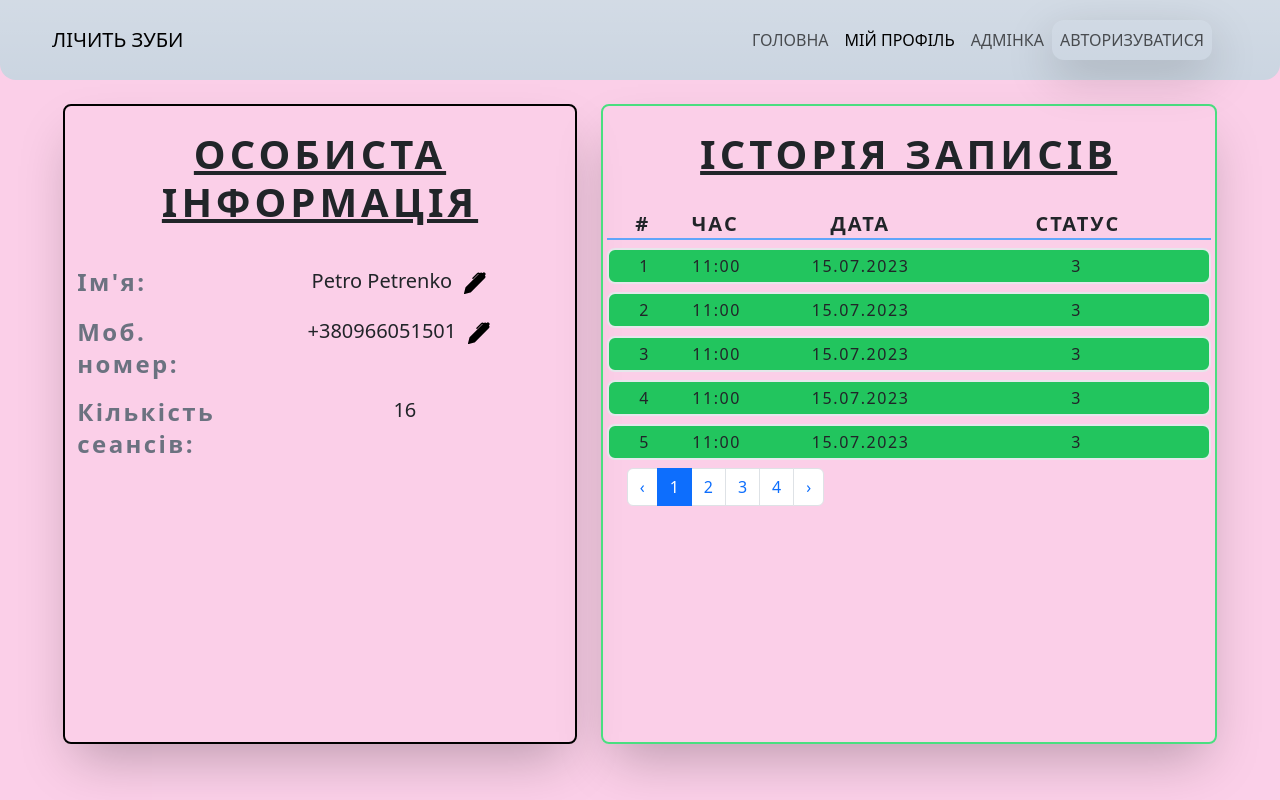
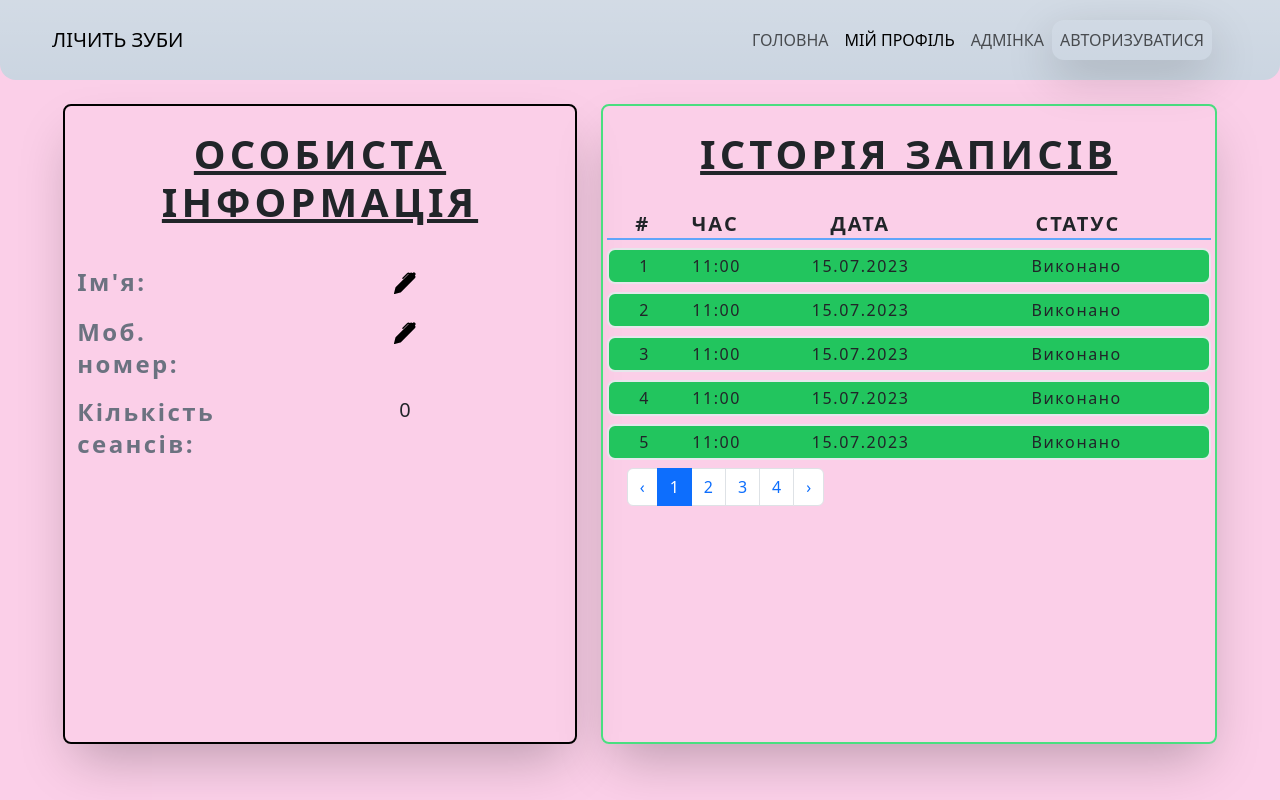
Before and after one commit to VladGrushevoi/learning-typescript, a React (Vite) app in the folder e-journal/: page /profile/1111 in a window 1280 px wide. Built offline with nearby package versions, Linux system fonts and the light colour scheme.

Commit message:
start to user info updating actions

```diff
--- /dev/null
+++ b/e-journal/src/Redux/features/user/PayloadTypes/UserUpdate.tsx
@@ -0,0 +1,10 @@
+export interface UpdateUserInfoRequest {
+    firstName: string,
+    surname: string,
+    phoneNumber: string
+}
+
+export interface UpdateUserInfoResponse {
+    fullName: string,
+    phoneNumber: string
+}
--- a/e-journal/src/Redux/features/user/PayloadTypes/userLogin.tsx
+++ b/e-journal/src/Redux/features/user/PayloadTypes/userLogin.tsx
@@ -5,7 +5,7 @@ export interface UserLoginInfoRequest {
     Password: string
 }
 
-export interface userLoginInfoResponse {
+export interface UserLoginInfoResponse {
     name: string,
     surname: string,
     phoneNumber: string,
--- a/e-journal/src/Redux/features/user/userSlice.tsx
+++ b/e-journal/src/Redux/features/user/userSlice.tsx
@@ -1,7 +1,8 @@
 import { UserRole } from "../../../types/User";
 import { PayloadAction, createSlice } from "@reduxjs/toolkit"
-import { userLoginInfoResponse } from "./PayloadTypes/userLogin";
+import { UserLoginInfoResponse } from "./PayloadTypes/userLogin";
 import { RootState } from "../../store";
+import { UpdateUserInfoResponse } from "./PayloadTypes/UserUpdate";
 
 interface UserState {
     isLogin: boolean,
@@ -27,16 +28,26 @@ export const UserSlice = createSlice({
     name: "User",
     initialState: initialState,
     reducers: {
-        login: (state, action: PayloadAction<userLoginInfoResponse>) => {
+        login: (state, action: PayloadAction<UserLoginInfoResponse>) => {
             state.JwtToken = action.payload.jwtToken;
             state.Name = action.payload.name;
             state.Surname = action.payload.surname;
             state.Role = action.payload.role;
+            state.PhoneNumber = action.payload.phoneNumber;
             state.isLogin = action.payload.jwtToken ? true : false;
         },
+        updateUser: (state, action: PayloadAction<UpdateUserInfoResponse>) => {
+            var [firstName, surname] = action.payload.fullName.split(" ");
+            state.Name = firstName;
+            state.Surname = surname;
+            state.PhoneNumber = action.payload.phoneNumber.at(3)!
+        },
+        // getUserInfo: (state, action: PayloadAction<UpdateUserInfoResponse>) => {
+
+        // }
     }
 });
 
-export const { login } = UserSlice.actions;
+export const { login, updateUser } = UserSlice.actions;
 export default UserSlice.reducer;
 export const selectUser = (state: RootState) => state.user;
--- a/e-journal/src/components/SignInForm/useSignInForm.tsx
+++ b/e-journal/src/components/SignInForm/useSignInForm.tsx
@@ -1,4 +1,4 @@
-import { UserLoginInfoRequest, userLoginInfoResponse } from "../../Redux/features/user/PayloadTypes/userLogin";
+import { UserLoginInfoRequest, UserLoginInfoResponse } from "../../Redux/features/user/PayloadTypes/userLogin";
 import { useInput } from "../../hooks/useInput"
 import { login } from "../../Redux/features/user/userSlice";
 import { appAxios } from "../../appAxios/appAxios";
@@ -17,7 +17,7 @@ export const useSignInForm = () => {
             PhoneNumber: "+380"+phoneInput.value,
         }
 
-        const response = await appAxios.post<userLoginInfoResponse>("/user/login", loginData, {
+        const response = await appAxios.post<UserLoginInfoResponse>("/user/login", loginData, {
             headers: {
                 "Content-Type": "application/json"
             }
--- a/e-journal/src/components/navbar/Navbar.tsx
+++ b/e-journal/src/components/navbar/Navbar.tsx
@@ -10,7 +10,7 @@ export const NavBar = () => {
             {['md'].map((expand) => (
                 <Navbar key={Math.random()} expand={expand} className="">
                     <Container fluid>
-                        <Navbar.Brand href="/">ЛІЧИТЬ ЗУБИ</Navbar.Brand>
+                        <Navbar.Brand as={NavLink} to="/">ЛІЧИТЬ ЗУБИ</Navbar.Brand>
                         <Navbar.Toggle aria-controls={`offcanvasNavbar-expand-${expand}`} />
                         <Navbar.Offcanvas
                             id={`offcanvasNavbar-expand-${expand}`}
--- a/e-journal/src/components/pages/ProfilePage/ProfilePage.tsx
+++ b/e-journal/src/components/pages/ProfilePage/ProfilePage.tsx
@@ -9,13 +9,13 @@ interface ProfilePageProps {
 
 export const ProfilePage = ({ }: ProfilePageProps) => {
 
-    const { fakeUser, updateUser } = useFakeUser();
+    const { fakeUser } = useFakeUser();
 
     return (
         <>
                 <Row className="gap-4 justify-center px-6 py-4">
                     <Col md={5} className="border-2 border-black rounded-lg md:h-[80vh] h-[50vh] text-xl shadow-2xl" >
-                        <Profile userData={fakeUser} updateUser={updateUser} />
+                        <Profile />
                     </Col>
                     {/* <Col md={2} xs={2} sm={2} className="my-4 md:m-0"></Col> */}
                     <Col md={6} sm={12} xs={12} className="border-2 border-green-400 rounded-lg md:h-[80vh] h-[80vh] shadow-2xl">
--- a/e-journal/src/components/profile/Profile.tsx
+++ b/e-journal/src/components/profile/Profile.tsx
@@ -1,13 +1,14 @@
-import { User } from "../../types/User"
+import { useAppSelector } from "../../Redux/storehooks"
 import { ProfileItem } from "./ProfileItem"
 import { ProfilePhoneItem } from "./ProfilePhoneItem"
 
 interface ProfileProps {
-    userData : User,
-    updateUser: (newUserData: User) => void,
+
 }
 
-export const Profile = ({ userData, updateUser }: ProfileProps) => {
+export const Profile = ({  }: ProfileProps) => {
+    const user = useAppSelector(state => state.user);
+
     return (
         <>
             <h1
@@ -18,21 +19,21 @@ export const Profile = ({ userData, updateUser }: ProfileProps) => {
 
             <ProfileItem
                 title="Ім'я"
-                value={userData.firstName + ' ' + userData.secondName}
+                value={user.Name + ' ' + user.Surname}
                 isEditable={true}
-                updateUser={updateUser}
+                updateUser={() => console.log("UPDATE")}
             />
             <ProfilePhoneItem
                 title="Моб. номер"
-                value={userData.phoneNumber}
+                value={user.PhoneNumber}
                 isEditable={true}
-                updateUser={updateUser}
+                updateUser={() => console.log("Update")}
             />
             <ProfileItem
                 title="Кількість сеансів"
-                value={(userData.isActiveRecords.length + userData.isDoneRecords.length).toString()}
+                value={user.RecordHistory.length.toString()}
                 isEditable={false}
-                updateUser={updateUser}
+                updateUser={() => console.log("Not update")}
             />
         </>
     )
--- a/e-journal/src/components/profile/ProfilePhoneItem.tsx
+++ b/e-journal/src/components/profile/ProfilePhoneItem.tsx
@@ -3,6 +3,11 @@ import { User } from "../../types/User"
 import { PenFill, CheckSquareFill, XSquareFill } from 'react-bootstrap-icons';
 import { useState } from "react";
 import { useInput } from "../../hooks/useInput";
+import { UpdateUserInfoRequest, UpdateUserInfoResponse } from "../../Redux/features/user/PayloadTypes/UserUpdate";
+import { appAxios } from "../../appAxios/appAxios";
+import { useAppDispatch, useAppSelector } from "../../Redux/storehooks";
+import { RootState } from "../../Redux/store";
+import { updateUser } from "../../Redux/features/user/userSlice";
 
 interface ProfilePhoneItemProps {
     title: string,
@@ -12,7 +17,8 @@ interface ProfilePhoneItemProps {
 }
 
 export const ProfilePhoneItem = ({ title, value, isEditable } : ProfilePhoneItemProps) => {
-
+    const user = useAppSelector((state: RootState) => state.user)
+    const dispatch = useAppDispatch();
     const [isUpdating, setIsUpdating] = useState(false)
     const phoneInput = useInput(value, "phoneNumber");
 
@@ -20,9 +26,21 @@ export const ProfilePhoneItem = ({ title, value, isEditable } : ProfilePhoneItem
         setIsUpdating(isEdit);
     }
 
-    const handleSubmit = (e : React.FormEvent) => {
+    const handleSubmit = async (e : React.FormEvent) => {
         e.preventDefault();
-        console.log(phoneInput.value)
+        const infoToUpdate : UpdateUserInfoRequest = {
+            firstName: user.Name,
+            surname: user.Surname,
+            phoneNumber: phoneInput.value
+        }
+
+        const response = await appAxios.post<UpdateUserInfoResponse>("/user/update-information", infoToUpdate,{
+            headers:{
+                "Authorization": "Bearer " + user.JwtToken
+            }
+        });
+
+        dispatch(updateUser(response.data))
         setIsUpdating(false);
     }
 
--- a/e-journal/src/components/record/RecordTable.tsx
+++ b/e-journal/src/components/record/RecordTable.tsx
@@ -1,18 +1,25 @@
 import { Col, Row } from "react-bootstrap"
 import { Record } from "../../types/User"
 import { TablePagination } from "./TablePagination"
-import { useState } from "react"
+import { useState, useEffect } from "react"
 import { Status } from "../../types/dayInfoType"
 import { PersonDash, PersonFillCheck, PersonFillExclamation, PersonLock } from "react-bootstrap-icons"
+import { ConvertStatusToString } from "../../utils/convertStatusNumberToString"
+// import { useAppDispatch } from "../../Redux/storehooks"
 
 interface RecordTableProps {
     records: Record[]
 }
 
 export const Recordtable = ({ records }: RecordTableProps) => {
+    // const dispatch = useAppDispatch();
     const row = 5;
     const amountPage = Math.ceil(records.length / row)
     const [offSet, setOffset] = useState(0);
+
+    useEffect(() => {
+
+    }, []);
 
     const changeOffset = (newOffset: number) => {
         if (newOffset <= 0) {
@@ -81,7 +88,7 @@ export const Recordtable = ({ records }: RecordTableProps) => {
                                         className=""
                                     >
                                         <span className="md:inline-block hidden">
-                                            {item.status}
+                                            {ConvertStatusToString(item.status)}
                                         </span>
                                         <span className="md:hidden inline-block">
                                             {getIconFromStatus(item.status)}
```
Also changed, not shown: e-journal/src/components/profile/ProfileItem.tsx (+21 -4 lines).
